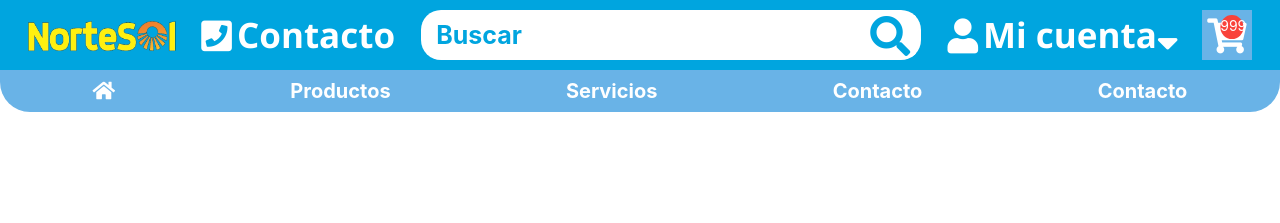
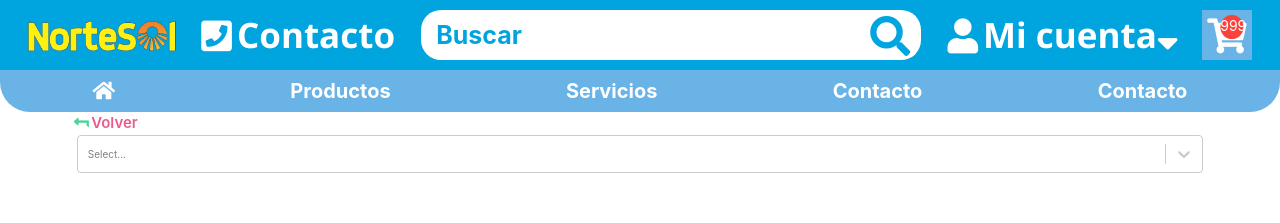
Before and after one commit to MilzCode/nortesol, a Next.js app: page /search in a window 1280 px wide. Shown: the top 223 px of the page. Built offline with nearby package versions, Linux system fonts and the light colour scheme.

Commit message:
feat: comenzando filtro pagina search

```diff
--- a/components/search/Filtro.tsx
+++ b/components/search/Filtro.tsx
@@ -1,9 +1,29 @@
-import React from "react";
+import React, { useState } from "react";
+import Select from "react-select";
 
 const Filtro = () => {
-  return <div className="filtro">
-
-  </div>;
+  const [selectedOption, setSelectedOption] = useState([]);
+  const marcas = [
+    { value: "torre", label: "Torre" },
+    { value: "murano", label: "Murano" },
+    { value: "colon", label: "Colon" },
+  ];
+  return (
+    <div className="filtro">
+      <div className="filtro__marca">
+        <Select
+          inputId="filtro-marca"
+          isMulti
+          name="marcas"
+          options={marcas}
+          className="basic-multi-select"
+          classNamePrefix="select"
+          value={selectedOption}
+          onChange={(e: any) => setSelectedOption(e)}
+        />
+      </div>
+    </div>
+  );
 };
 
 export default Filtro;
--- a/package.json
+++ b/package.json
@@ -12,6 +12,7 @@
     "next": "11.1.2",
     "react": "17.0.2",
     "react-dom": "17.0.2",
+    "react-select": "^4.3.1",
     "react-slick": "^0.28.1",
     "sass": "^1.39.0"
   },
--- a/pages/search.tsx
+++ b/pages/search.tsx
@@ -1,9 +1,11 @@
 import React from "react";
-
+import Volver from "../components/general/Volver";
+import Filtro from "../components/search/Filtro";
 const Search = () => {
   return (
     <div>
-
+      <Volver />
+      <Filtro />
     </div>
   );
 };
```
Also changed, not shown: complementos.txt, 1 other file (tests, documents, lock files or other folders).
